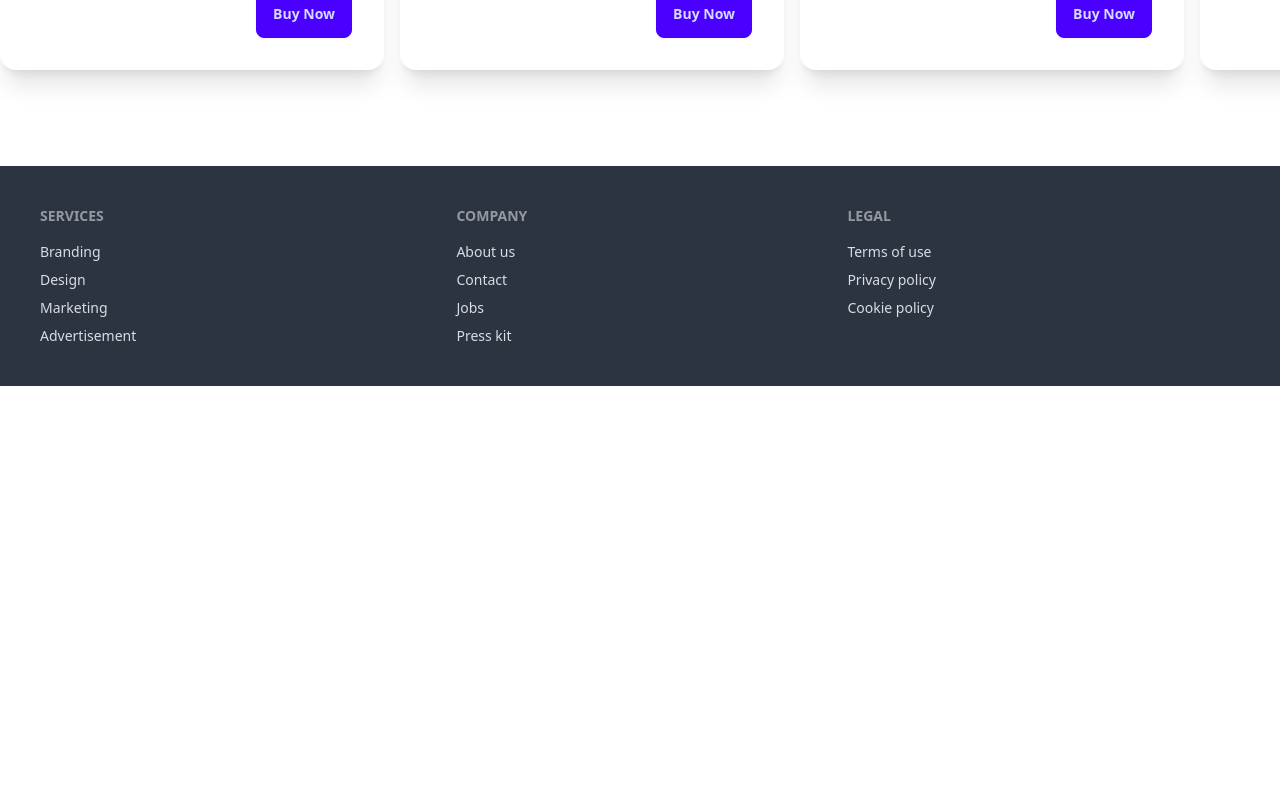
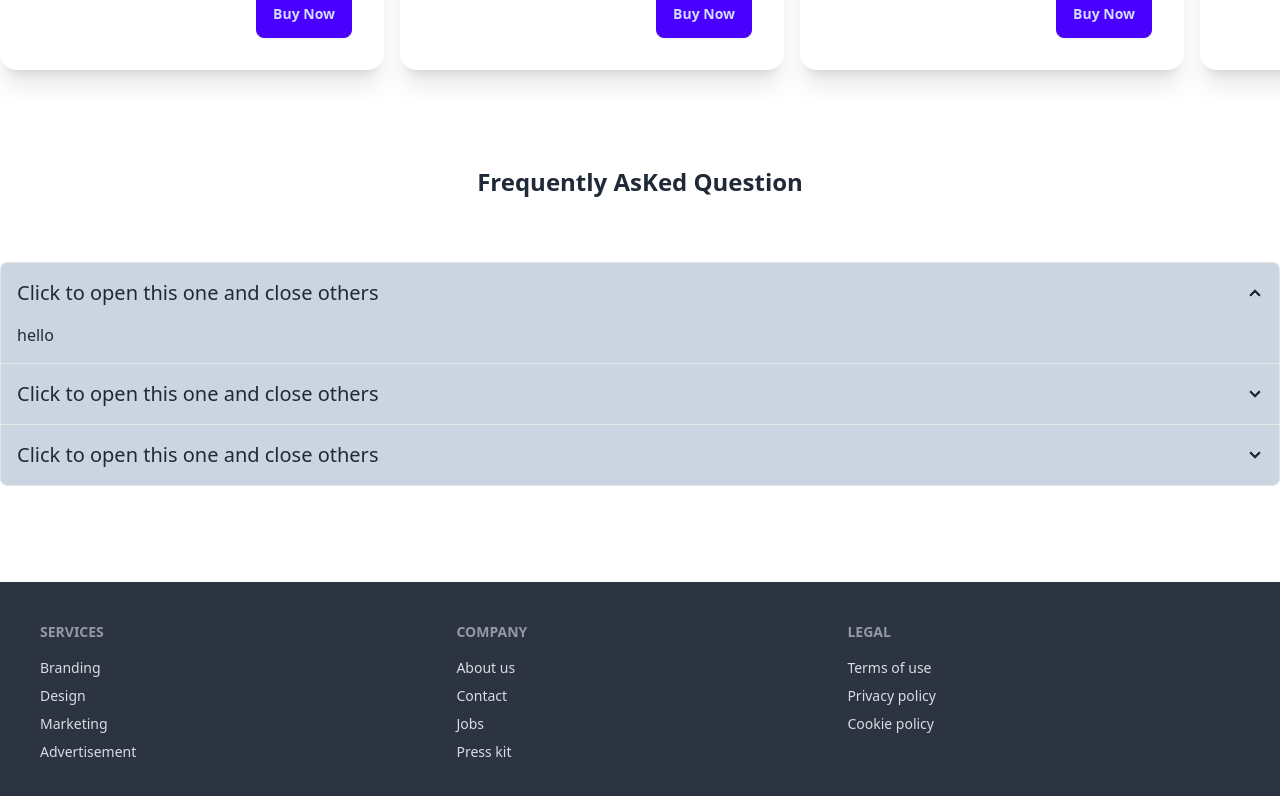
Before and after one commit to TomorChandraRoy/Gadget-Shop-Client-Stride-Phase-02, a React (Vite) app: page / in a window 1280 px wide. Shown: the part 1821-2617 px from the top of the page. Before the commit the page ends 2207 px from the top, so only its background shows below. Built offline with nearby package versions, Linux system fonts and the light colour scheme.

Commit message:
accordion components create

```diff
--- /dev/null
+++ b/src/components/Accordion.jsx
@@ -0,0 +1,32 @@
+
+const Accordion = () => {
+    return (
+        <div>
+            <div className="join join-vertical w-full bg-slate-300">
+                <div className="collapse collapse-arrow join-item border-base-300 border">
+                    <input type="radio" name="my-accordion-4" defaultChecked />
+                    <div className="collapse-title text-xl font-medium">Click to open this one and close others</div>
+                    <div className="collapse-content">
+                        <p>hello</p>
+                    </div>
+                </div>
+                <div className="collapse collapse-arrow join-item border-base-300 border">
+                    <input type="radio" name="my-accordion-4" />
+                    <div className="collapse-title text-xl font-medium">Click to open this one and close others</div>
+                    <div className="collapse-content">
+                        <p>hello</p>
+                    </div>
+                </div>
+                <div className="collapse collapse-arrow join-item border-base-300 border">
+                    <input type="radio" name="my-accordion-4" />
+                    <div className="collapse-title text-xl font-medium">Click to open this one and close others</div>
+                    <div className="collapse-content">
+                        <p>hello</p>
+                    </div>
+                </div>
+            </div>
+        </div>
+    );
+};
+
+export default Accordion;
--- a/src/pages/Home.jsx
+++ b/src/pages/Home.jsx
@@ -1,3 +1,4 @@
+import Accordion from "../components/Accordion"
 import Banner from "../components/home/Banner"
 import FeaturedProducts from "../components/home/FeaturedProducts"
 import UserReview from "../components/home/UserReview"
@@ -14,6 +15,10 @@ const Home = () => {
             <h1 className="mb-16 text-2xl font-semibold text-center">UserReview </h1>
             <UserReview/>
         </div>
+        <div className="my-24">
+            <h1 className="mb-16 text-2xl font-semibold text-center"> Frequently AsKed Question </h1>
+            <Accordion/>
+        </div>
     </>
 
   )
```
